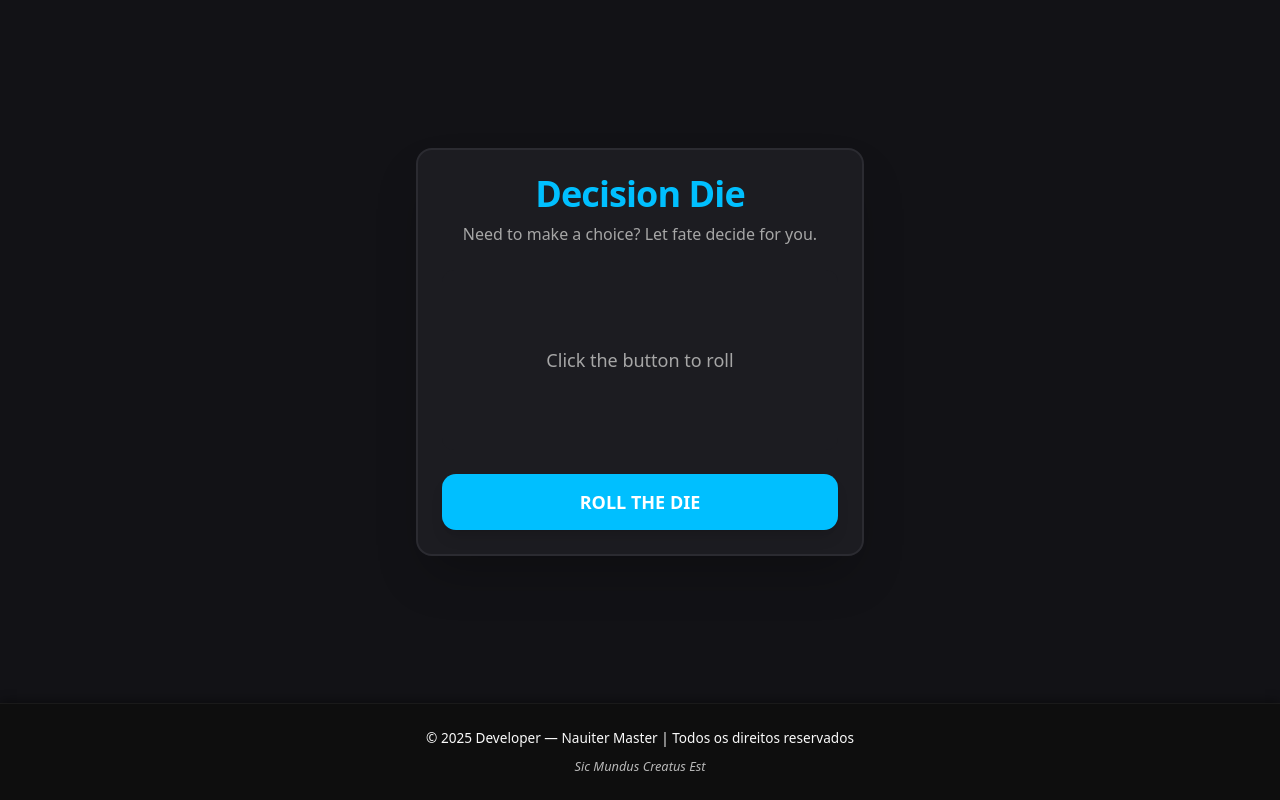
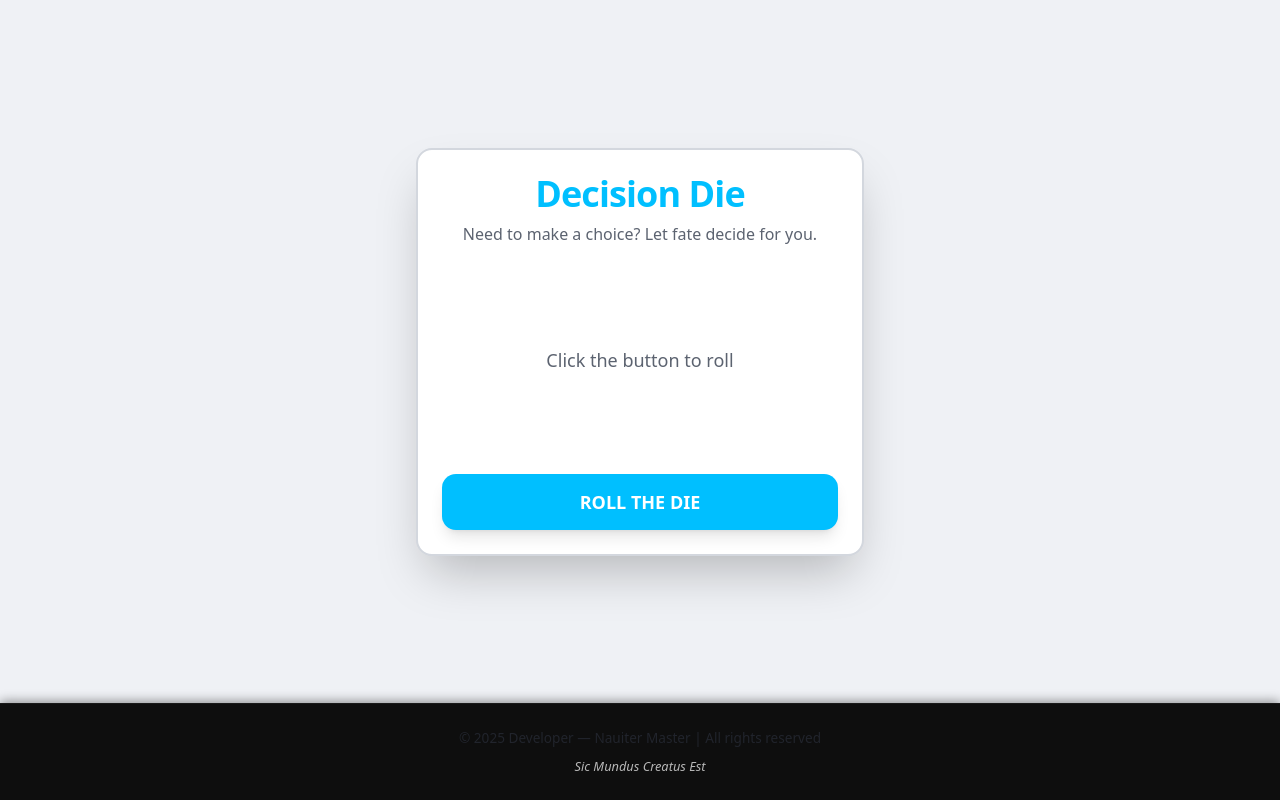
Before and after one commit to nauiter/decisiondie, a React (Vite) app: page / in a window 1280 px wide. Built offline with nearby package versions, Linux system fonts and the light colour scheme; the HTML template or start-up script is replaced by a standard one.

Commit message:
Refactor: Improve color scheme and footer text
Update color variables in `src/index.css` for layout improvements.
Translate the copyright text in `src/components/FooterNauiterMaster.tsx` to English.

```diff
--- a/src/components/FooterNauiterMaster.tsx
+++ b/src/components/FooterNauiterMaster.tsx
@@ -3,7 +3,7 @@ const FooterNauiterMaster = () => {
     <footer className="w-full bg-footer border-t border-white/5 shadow-[0_-2px_10px_rgba(0,0,0,0.4)] animate-fade-in-footer">
       <div className="container mx-auto px-4 py-6 text-center">
         <p className="text-foreground" style={{ fontSize: "clamp(0.85rem, 1vw, 1rem)" }}>
-          © 2025 Developer — Nauiter Master | Todos os direitos reservados
+          © 2025 Developer — Nauiter Master | All rights reserved
         </p>
         <p className="text-white/70 italic mt-2" style={{ fontSize: "clamp(0.8rem, 0.9vw, 0.95rem)" }}>
           Sic Mundus Creatus Est
--- a/src/index.css
+++ b/src/index.css
@@ -8,38 +8,38 @@ All colors MUST be HSL.
 
 @layer base {
   :root {
-    --background: 240 10% 8%;
-    --foreground: 0 0% 98%;
+    --background: 220 25% 95%;
+    --foreground: 220 15% 15%;
 
-    --card: 240 8% 12%;
-    --card-foreground: 0 0% 98%;
+    --card: 0 0% 100%;
+    --card-foreground: 220 15% 15%;
 
-    --popover: 240 8% 12%;
-    --popover-foreground: 0 0% 98%;
+    --popover: 0 0% 100%;
+    --popover-foreground: 220 15% 15%;
 
     --primary: 195 100% 50%;
     --primary-foreground: 0 0% 100%;
 
-    --secondary: 240 6% 18%;
-    --secondary-foreground: 0 0% 98%;
+    --secondary: 220 20% 88%;
+    --secondary-foreground: 220 15% 15%;
 
-    --muted: 240 6% 20%;
-    --muted-foreground: 0 0% 65%;
+    --muted: 220 15% 92%;
+    --muted-foreground: 220 10% 40%;
 
     --accent: 195 100% 50%;
     --accent-foreground: 0 0% 100%;
 
-    --success: 142 76% 36%;
+    --success: 142 76% 42%;
     --success-foreground: 0 0% 100%;
 
-    --warning: 0 84% 60%;
+    --warning: 25 95% 53%;
     --warning-foreground: 0 0% 100%;
 
     --destructive: 0 84% 60%;
     --destructive-foreground: 0 0% 100%;
 
-    --border: 240 6% 18%;
-    --input: 240 6% 18%;
+    --border: 220 15% 85%;
+    --input: 220 15% 85%;
     --ring: 195 100% 50%;
 
     --radius: 1rem;
@@ -57,39 +57,39 @@ All colors MUST be HSL.
   }
 
   .dark {
-    --background: 240 10% 8%;
+    --background: 220 20% 10%;
     --foreground: 0 0% 98%;
 
-    --card: 240 8% 12%;
+    --card: 220 18% 14%;
     --card-foreground: 0 0% 98%;
 
-    --popover: 240 8% 12%;
+    --popover: 220 18% 14%;
     --popover-foreground: 0 0% 98%;
 
-    --primary: 195 100% 50%;
+    --primary: 195 100% 55%;
     --primary-foreground: 0 0% 100%;
 
-    --secondary: 240 6% 18%;
+    --secondary: 220 15% 20%;
     --secondary-foreground: 0 0% 98%;
 
-    --muted: 240 6% 20%;
+    --muted: 220 15% 22%;
     --muted-foreground: 0 0% 65%;
 
-    --accent: 195 100% 50%;
+    --accent: 195 100% 55%;
     --accent-foreground: 0 0% 100%;
 
-    --success: 142 76% 36%;
+    --success: 142 76% 42%;
     --success-foreground: 0 0% 100%;
 
-    --warning: 0 84% 60%;
+    --warning: 25 95% 53%;
     --warning-foreground: 0 0% 100%;
 
     --destructive: 0 84% 60%;
     --destructive-foreground: 0 0% 100%;
 
-    --border: 240 6% 18%;
-    --input: 240 6% 18%;
-    --ring: 195 100% 50%;
+    --border: 220 15% 22%;
+    --input: 220 15% 22%;
+    --ring: 195 100% 55%;
 
     --footer-bg: 0 0% 5.5%;
 
```
